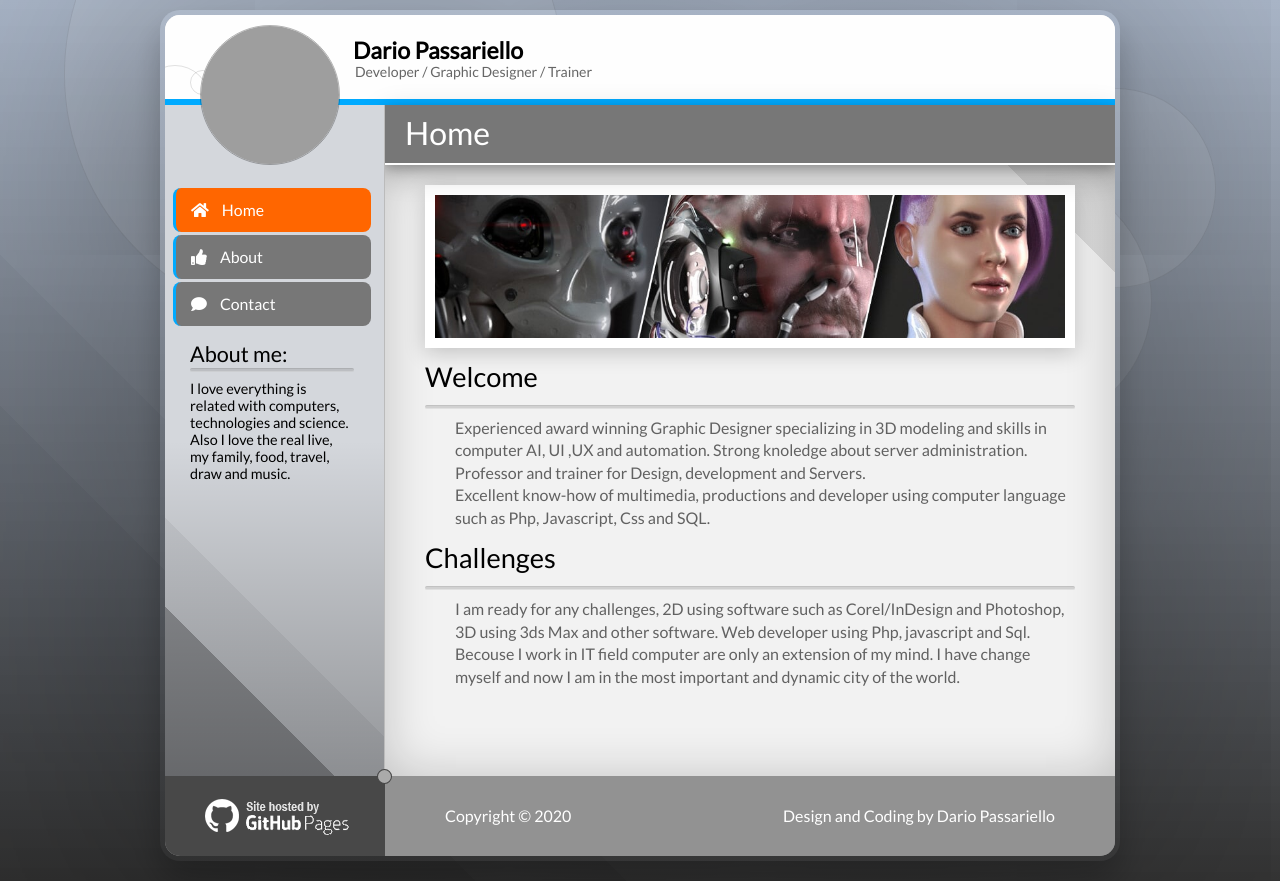
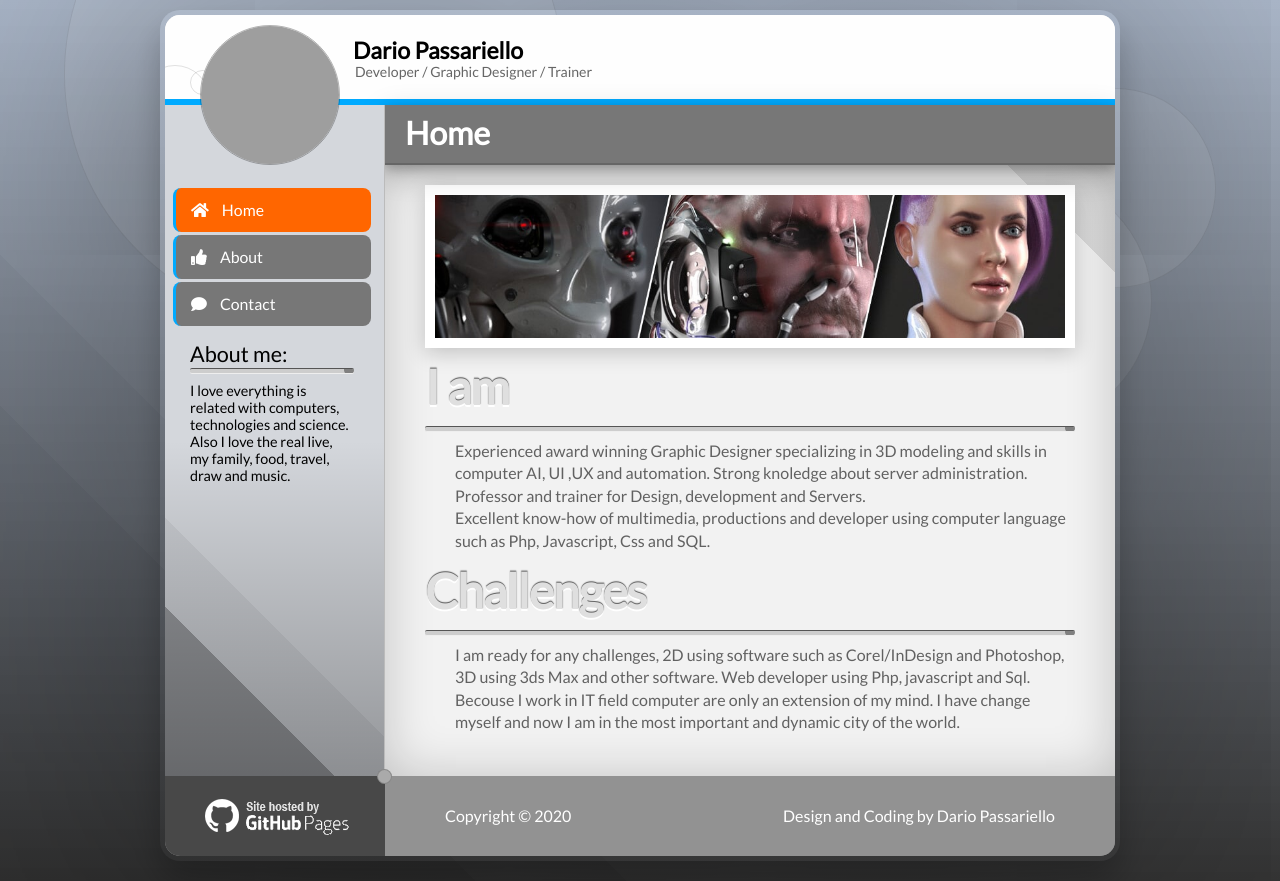
Before and after one commit to passariello/passariello.github.io, a PHP site: page / in a window 1280 px wide. Run offline with PHP 8.4, Linux system fonts and the light colour scheme; some libraries are stand-ins or nearby versions; grey boxes are pictures that could not be loaded.

Commit message:
some stuff css

```diff
--- a/css/html.css
+++ b/css/html.css
@@ -83,13 +83,25 @@ a:hover{
 hr{
 	display:block;
 	width:100%;
-	height:4px;
-	background-color:#888;
+	height:6px;
+	background-color:#cdcdcd;
 	margin:8px 0;
 	border-top:1px solid #555;
-	border-bottom:1px solid #bbb;
+	border-bottom:1px solid #eee;
 	border-radius:2px;
-	opacity:.3;
+	position:relative;
+}
+
+hr:after{
+	position:absolute;
+	content:'';
+	width:10px;
+	height:10px;
+	display:block;
+	top:-3.8px;
+	right:0;
+	background:gray;
+	border-radius:50%;
 }
 
 iframe{
--- a/css/style.css
+++ b/css/style.css
@@ -123,7 +123,7 @@ SOFTWARE.
 	padding:0;
 	line-height:0;
 	text-transform: capitalize;
-	border-bottom:2px solid white;
+	border-bottom:2px solid #666;
 	box-shadow:0 8px 30px rgba(0,0,0,.2), 0 4px 10px rgba(0,0,0,.2);
 	z-index:3;
 }
@@ -133,7 +133,8 @@ SOFTWARE.
 	top:20px;
 	left:20px;
 	font-size:2em;
-	color:white;
+	color:#fff;
+	font-weight:900;
 }
 
 /*****************************************************************************/
@@ -179,14 +180,19 @@ SOFTWARE.
 	text-shadow:0 -1px 0 rgba(0,0,0,.8);
 }
 
-.page article h2,
-.page article h3{
+.page > article h2,
+.page > article h3{
 	height:auto;
 	line-height:1em;
-	font-size:1.7em;
+	font-size:3em;
 	margin:15px 0;
 	display:block;
+	font-weight:900;
+	letter-spacing:-.02em;
+	text-shadow: 0 -1px 1.05px #555, 0 2.01px 0 #fff;
+	color:#dfdfdf;
 }
+
 
 .page p{
 	padding-left:30px;
@@ -285,7 +291,7 @@ SOFTWARE.
 	background:#aaa;
 	transform:rotate(45deg);
 	z-index:5;
-	border:1px #444 solid;
+	border:1px rgba(0,0,0,.2) solid;
 	border-radius:50%
 }
 
--- a/index.html
+++ b/index.html
@@ -12,6 +12,7 @@
 		<meta name="theme-color" content="#ffffff">
 
 		<link href="//fonts.googleapis.com/css?family=Lato&amp;display=swap" rel="stylesheet">
+		<link href="//fonts.googleapis.com/css?family=Poppins&display=swap" rel="stylesheet">
 		<link href="//cdnjs.cloudflare.com/ajax/libs/font-awesome/5.11.2/css/all.min.css" rel="stylesheet">
 
 		<link rel="apple-touch-icon" sizes="180x180" href="/images/icons/apple-touch-icon.png">
@@ -87,6 +88,7 @@
 
 		<!-- Google Analytics -->
 		<script>
+
 			(function(i,s,o,g,r,a,m){i['GoogleAnalyticsObject']=r;i[r]=i[r]||function(){
 			(i[r].q=i[r].q||[]).push(arguments)},i[r].l=1*new Date();a=s.createElement(o),
 			m=s.getElementsByTagName(o)[0];a.async=1;a.src=g;m.parentNode.insertBefore(a,m)
@@ -94,6 +96,7 @@
 
 			ga('create', 'UA-3277895-30', 'auto');
 			ga('send', 'pageview');
+
 		</script>
 		<!-- End Google Analytics -->
 
--- a/pages/contact/start.html
+++ b/pages/contact/start.html
@@ -2,7 +2,7 @@
 <article>
 
 	<section>
-		<h2>All my contact information</h2>
+		<h2>links and more</h2>
 		<hr/>
 			<p>
 			Lorem Ipsum is simply dummy text of the printing and typesetting industry. Lorem Ipsum has been the industry's standard dummy text ever since the 1500s, when an unknown printer took a galley of type and scrambled it to make a type specimen book. It has survived not only five centuries, but also the leap into electronic typesetting, remaining essentially unchanged. It was popularised in the 1960s with the release of Letraset sheets containing Lorem Ipsum passages, and more recently with desktop publishing software like Aldus PageMaker including versions of Lorem Ipsum.
--- a/pages/home/start.html
+++ b/pages/home/start.html
@@ -3,7 +3,7 @@
 
 	<section>
 		<img src="/images/001-min.jpg" width="100%" height="auto" />
-			<h2>Welcome</h2>
+			<h2>I am</h2>
 			<hr/>
 			<p>
 			Experienced award winning Graphic Designer specializing in 3D modeling and skills in computer AI, UI ,UX and automation.
```
Also changed, not shown: pages/about/start.html (+16 -1 lines), pages/about/style.css (+5 -6 lines), images/dot.svg (added). Lines whose indentation alone changed are shown as unchanged.
